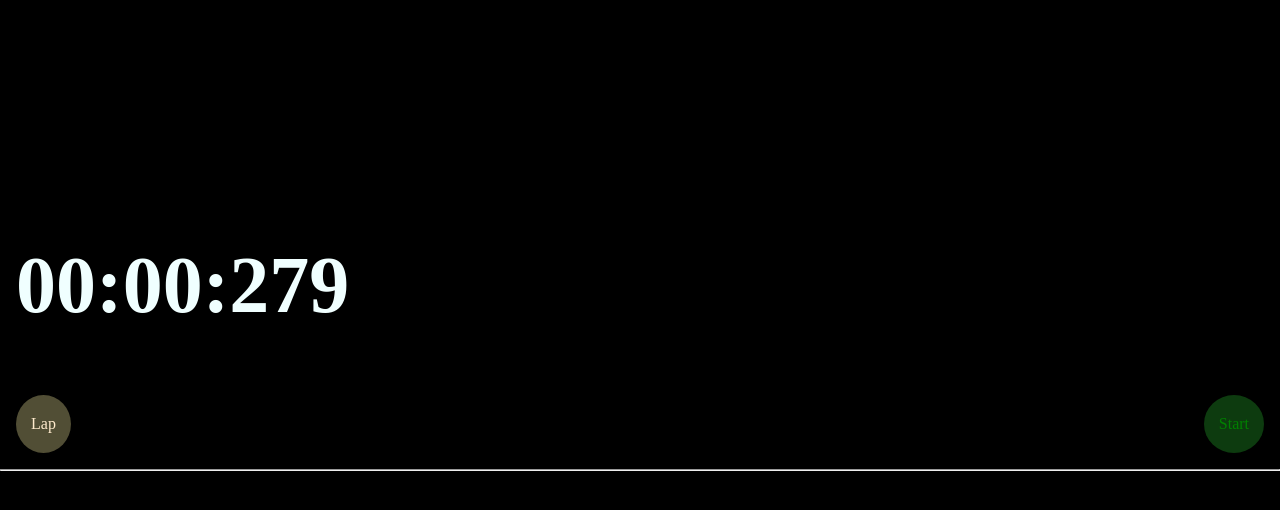
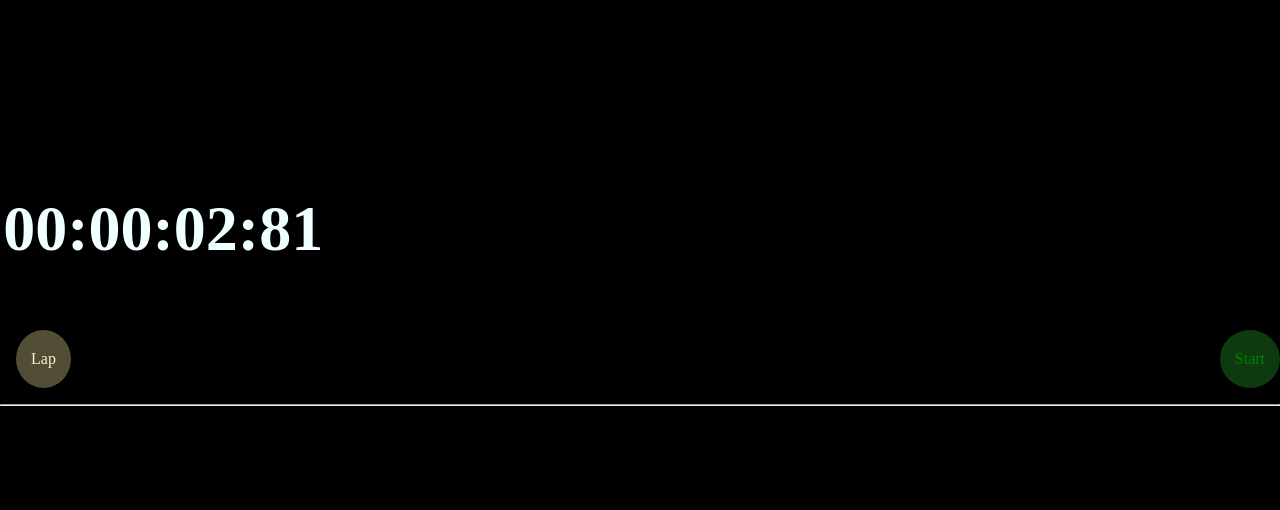
Before and after one commit to Badru97/timer-app.repo, a plain HTML site: page index.html in a window 1280 px wide. Both pictures are taken after a click on the element "Start". Drawn offline with Linux system fonts and the light colour scheme.

Commit message:
updated files

```diff
--- a/index.css
+++ b/index.css
@@ -5,17 +5,17 @@
 }
 
 .container{
-  margin-top: 15rem;
+  margin-top: 12rem;
 
 }
 #timeCountDown{
-  font-size: 5rem;
+  font-size: 4rem;
   font-weight: bold;
   color: azure;
-  margin-left: 1rem;
+  margin-left: .2rem;
 }
 .button_section{
-  margin: 4rem 1rem 1rem 1rem;
+  margin: 4rem 0rem 1rem 1rem;
   display: flex;
   justify-content: space-between;
   font-size: 1rem;
@@ -37,3 +37,10 @@
   text-align: center;
   padding:20px 15px ;
 }
+.laps{
+  color: aliceblue;
+}
+#lapRecord{
+  display: flex;
+  flex-direction: row;
+}
--- a/index.html
+++ b/index.html
@@ -9,12 +9,19 @@
 </head>
 <body>
   <Section class="container">
-    <p id="timeCountDown"> <span id="hours">00</span>:<span id="minutes">00</span>:<span id="seconds">00</span></p>
+    <p id="timeCountDown"> <span id="hours">00</span>:<span id="minutes">00</span>:<span id="seconds">00</span>:<span id="count">00</span></p>
     <div class="button_section">
       <p id="lap">Lap</p>
       <p id="start">Start</p>
     </div>
     <hr>
+  <section2 class="laps">
+    <div id="laps">
+      <p id="lapIdentifier"></p>
+      <p id="lapRecord"></p>
+    </div>
+  </section2>
+
   </Section>
   <script src="index.js"></script>
 </body>
--- a/index.js
+++ b/index.js
@@ -1,17 +1,67 @@
 let start= document.getElementById("start");
-let lap =document.getElementById("lap")
+let lapBtn =document.getElementById("lap")
 let hours =document.getElementById("hours")
 let minutes =document.getElementById("minutes")
 let seconds = document.getElementById("seconds")
-let timer;
+let counts = document.getElementById("count")
+var hour = 00;
+var second =00;
+var minute =00;
+var count =00;
 let timeCount=document.getElementById("timeCountDown")
 start.addEventListener("click", function startCount(){
-  let sec =00;
-  timer=setInterval(()=>{
-    seconds.innerHTML="" +sec;
-    sec++;
-  },10)
-})()
-lap.addEventListener("click", function lapCount(){
+  timer= true;
+  stopWatch();
+})
+
+function stopWatch(){
+  if (timer){
+    count++;
+
+    if (count ==100){
+      second++;
+      count =0
+    }
+    if(second == 60){
+      minute++;
+      second =0;
+    }
+    if (minute == 60){
+      hour++;
+      minute = 0;
+      second =0;
+
+    }
+    let hrString=hour;
+    let minString=minute;
+    let secString=second;
+    let countString=count;
+
+    if (hour <10){
+      hrString ="0"+hrString;
+    }
+    if (minute <10){
+      minString ="0"+minString;
+    }
+    if (second <10){
+      secString ="0"+secString;
+    }
+    if (counts <10){
+      countString ="0"+countString;
+    }
+    hours.innerHTML=hrString;
+    minutes.innerHTML=minString;
+    seconds.innerHTML=secString;
+    counts.innerHTML=countString;
+    setTimeout(stopWatch, 10);
+  }
+
+}
+
+
+lapBtn.addEventListener("click", function lapCount(){
+  lapNow = hour +" : " +minute +" : " +second+" : "+ count;
+  laps=document.getElementById("lapRecord").innerHTML + lapNow;
+  document.getElementById("lapRecord").innerHTML = laps;
   console.log("lap");
 })
```
